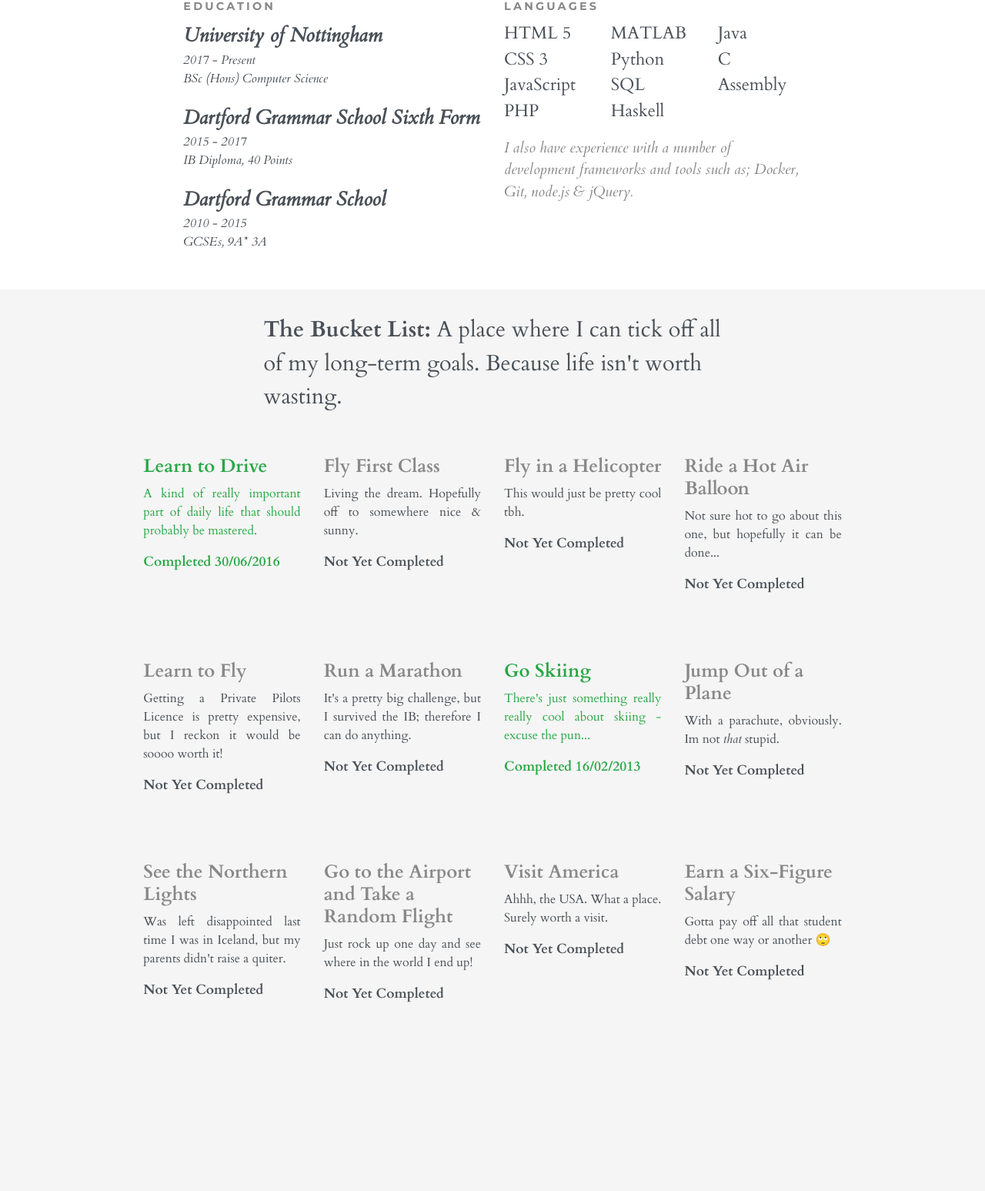
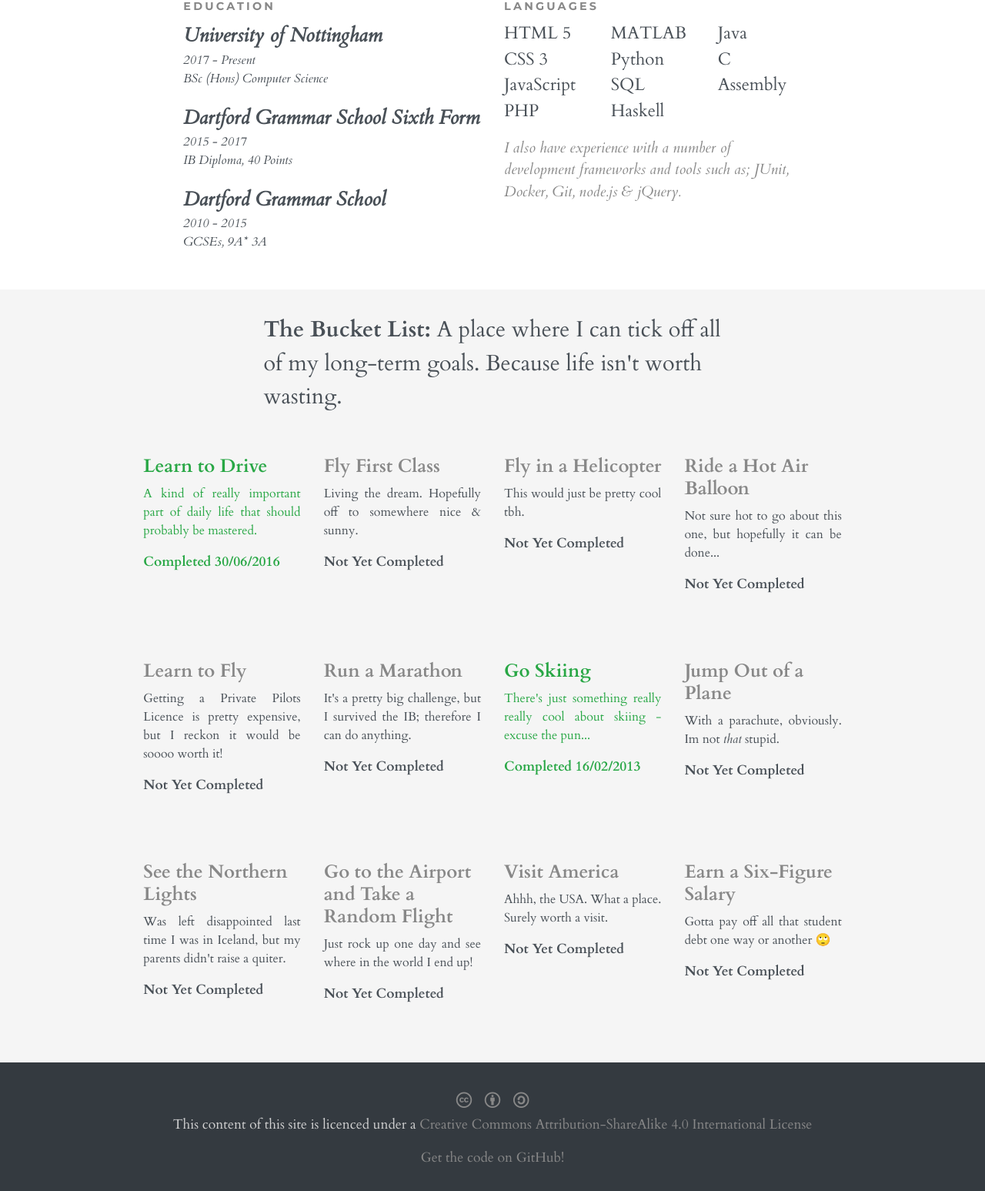
Before and after one commit to george1410/personal-site, a PHP site: page / in a window 1280 px wide. Shown: the part 1858-3405 px from the top of the page at 77% size. Before the commit the page ends 3160 px from the top, so only its background shows below. Run offline with PHP 8.4, Linux system fonts and the light colour scheme; some libraries are stand-ins or nearby versions.

Commit message:
added footer area

```diff
--- a/index.php
+++ b/index.php
@@ -151,7 +151,7 @@
                                 </ul>
                             </div>
                         </div>
-                        <p>I also have experience with a number of development frameworks and tools such as; Docker, Git, node.js & jQuery.</p>
+                        <p>I also have experience with a number of development frameworks and tools such as; JUnit, Docker, Git, node.js & jQuery.</p>
                     </div>
                 </div>
             </div>
@@ -230,5 +230,14 @@
             </div>
         </div>
     </div>
+    <div class="container-full footer padder">
+        <div class="row">
+            <div class="col-md-12">
+                <p class="cc-icons"><a href="https://creativecommons.org/licenses/by-sa/4.0/" target="_blank">c b a</a></p>
+                <p>This content of this site is licenced under a <a href="https://creativecommons.org/licenses/by-sa/4.0/" target="_blank">Creative Commons Attribution-ShareAlike 4.0 International License</a></p>
+                <p><a href="https://github.com/george1410/personal-site" target="_blank">Get the code on GitHub!</a></p>
+            </div>
+        </div>
+    </div>
 </body>
 </html>
--- a/style.css
+++ b/style.css
@@ -1,3 +1,8 @@
+@font-face {
+    font-family: cc-icons;
+    src: url(cc-icons.ttf);
+}
+
 html, body {
     margin: 0;
     padding: 0;
@@ -69,7 +74,7 @@ h2 {
     color: #d3d3d3;
 }
 
-.projects, .bucket {
+.projects, .bucket, .footer {
     background: #343a40;
 }
 
@@ -222,3 +227,35 @@ p.bucket-info {
     color: #495057;
     text-align: justify;
 }
+
+.footer p {
+    text-align: center;
+    color: #d3d3d3;
+    font-family: 'Cardo', serif;
+    font-size: 1.1rem;
+}
+
+.footer p a {
+    color: #888888;
+    transition: all 0.3s;
+}
+
+.footer p a:hover {
+    color: #acacac;
+    text-decoration: none;
+}
+
+p.cc-icons a:hover {
+    text-decoration: none;
+}
+
+p.cc-icons {
+    font-family: cc-icons;
+    font-size: 1.6rem;
+    font-weight: normal;
+    margin-bottom: 0px;
+}
+
+.footer p:last-of-type {
+    margin-bottom: 0px;
+}
```
Also changed, not shown: cc-icons.ttf (added).
